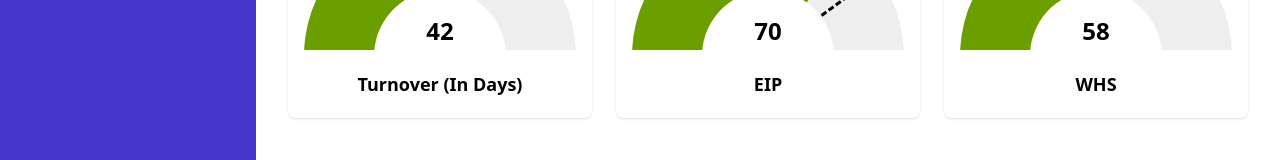
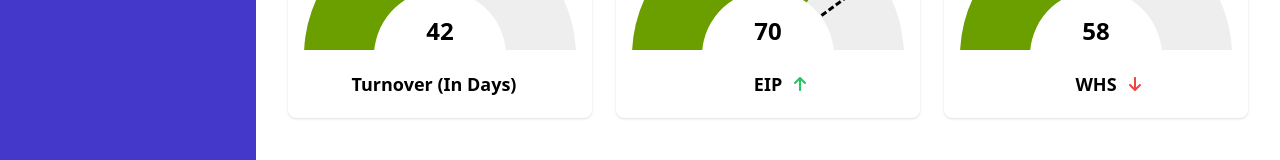
Before and after one commit to benjaminkent/vite-tailwindui, a Vue app: page /components in a window 1280 px wide. Shown: the part 312-472 px from the top of the page. Built offline with nearby package versions, Linux system fonts and the light colour scheme; a web font is replaced by a local one.

Commit message:
make arrow conditional

```diff
--- a/src/components/Gauge.vue
+++ b/src/components/Gauge.vue
@@ -28,8 +28,18 @@
       <p class="text-sm">Target</p>
       <p class="text-sm font-bold">{{ target }}</p>
     </div>
-    <div>
-      <h1 class="mt-5 text-lg font-bold">{{ title }}</h1>
+    <div class="flex items-center mt-5 justify-center">
+      <h1 :class="['text-lg', 'font-bold', 'mr-3', { 'ml-6': hasTrend }]">
+        {{ title }}
+      </h1>
+      <div v-if="hasTrend">
+        <fa-icon
+          v-if="isTrendingUp"
+          :icon="['fas', 'arrow-up']"
+          class="text-green-500"
+        />
+        <fa-icon v-else :icon="['fas', 'arrow-down']" class="text-red-500" />
+      </div>
     </div>
   </div>
 </template>
@@ -43,6 +53,8 @@ const props = defineProps<{
   target: number | null
   hasTarget: boolean
   title: string
+  isTrendingUp: boolean
+  hasTrend: boolean
 }>()
 
 const targetAttrs = computed(() => {
--- a/src/main.ts
+++ b/src/main.ts
@@ -4,6 +4,8 @@ import router from './router/index'
 import './index.css'
 import { library } from '@fortawesome/fontawesome-svg-core'
 import {
+  faArrowUp,
+  faArrowDown,
   faChartLine,
   faCode,
   faDiagramProject,
@@ -11,6 +13,13 @@ import {
 } from '@fortawesome/free-solid-svg-icons'
 import { FontAwesomeIcon } from '@fortawesome/vue-fontawesome'
 
-library.add(faChartLine, faCode, faDiagramProject, faFileLines)
+library.add(
+  faArrowUp,
+  faArrowDown,
+  faChartLine,
+  faCode,
+  faDiagramProject,
+  faFileLines
+)
 
 createApp(App).use(router).component('fa-icon', FontAwesomeIcon).mount('#app')
--- a/src/views/Components.vue
+++ b/src/views/Components.vue
@@ -23,6 +23,8 @@ const components = [
       target: null,
       hasTarget: false,
       title: 'Turnover (In Days)',
+      isTrendingUp: true,
+      hasTrend: false,
     },
   },
   {
@@ -33,6 +35,8 @@ const components = [
       target: 80,
       hasTarget: true,
       title: 'EIP',
+      isTrendingUp: true,
+      hasTrend: true,
     },
   },
   {
@@ -43,6 +47,8 @@ const components = [
       target: 34,
       hasTarget: true,
       title: 'WHS',
+      isTrendingUp: false,
+      hasTrend: true,
     },
   },
 ]
```
